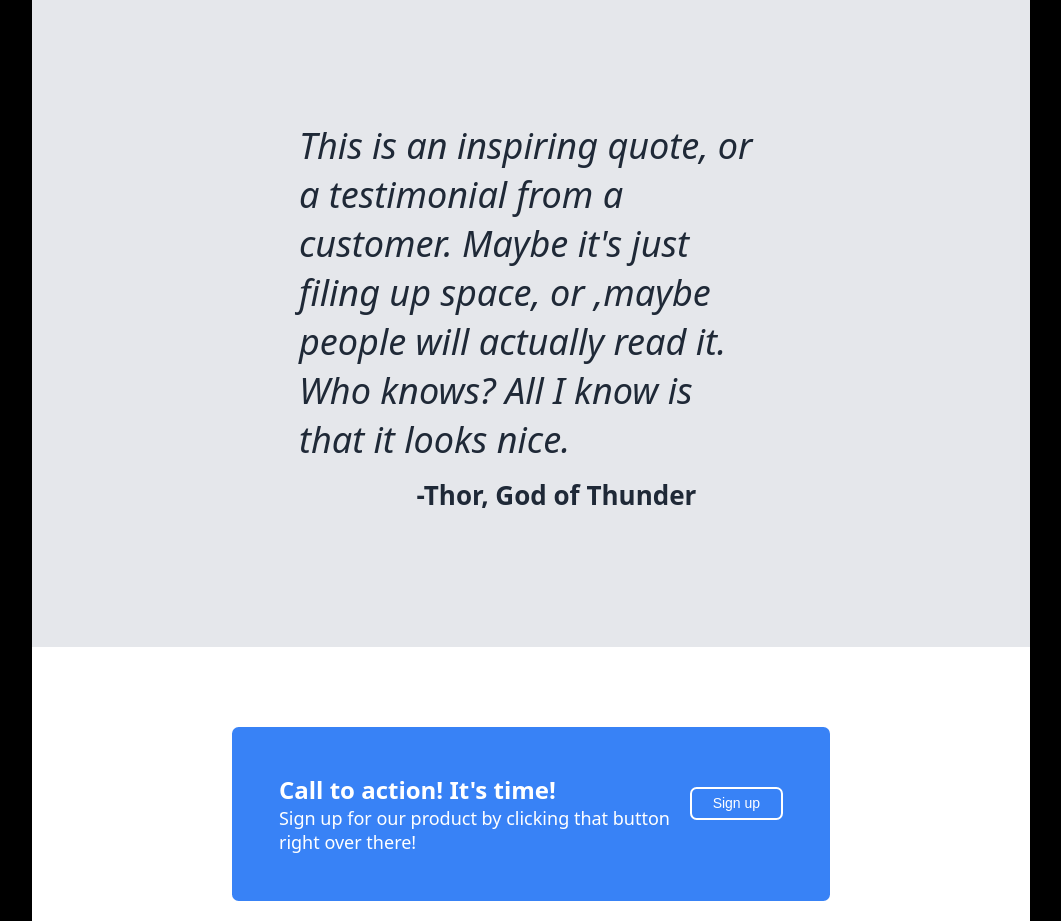
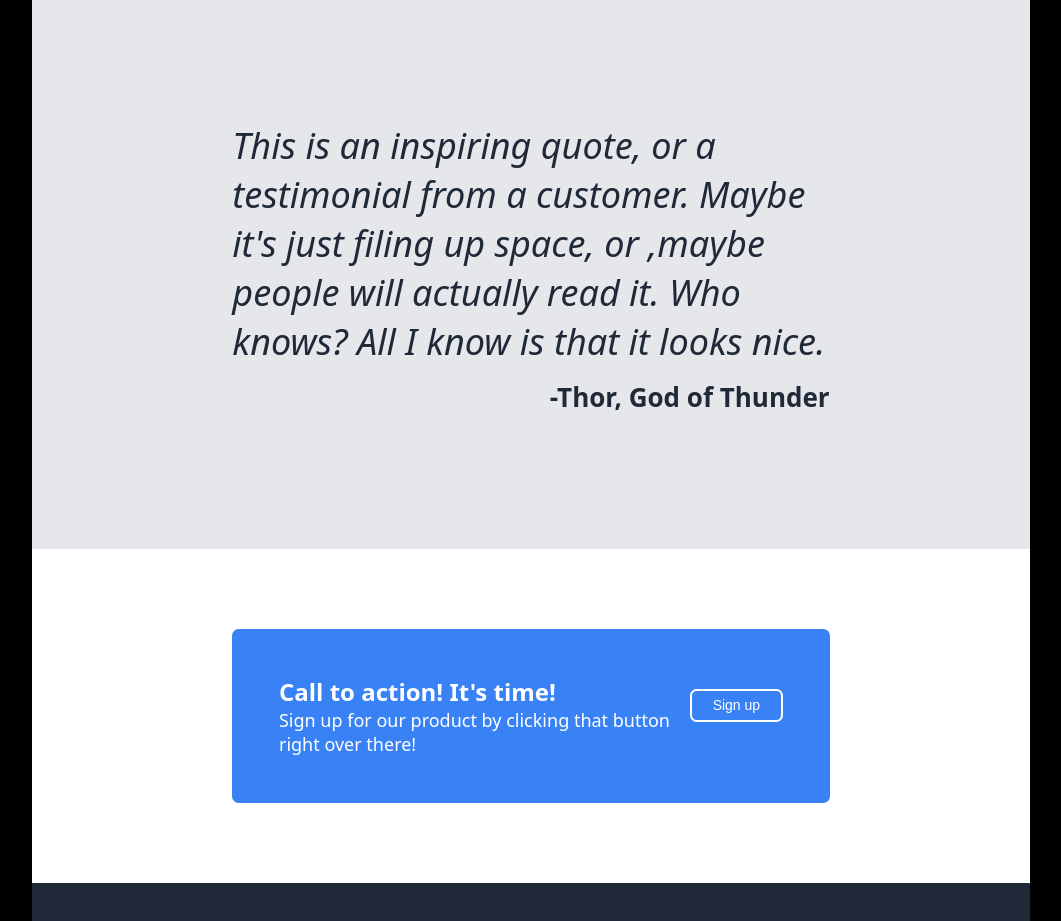
Before and after one commit to mjhartley/landing-page, a plain HTML site: page index.html in a window 1280 px wide. Shown: the part 1340-2261 px from the top of the page, without its empty margins (109-1170 px from the left). Drawn offline with Linux system fonts and the light colour scheme.

Commit message:
Tweak to quotes text

```diff
--- a/styles.css
+++ b/styles.css
@@ -166,8 +166,8 @@ body {
 
 .section3-quote
 {
-    margin-left: 200pt;
-    margin-right: 200pt;
+    margin-left: 150pt;
+    margin-right: 150pt;
     font-size: 36px;
     font-style:italic;
     font-weight: lighter;
@@ -182,7 +182,7 @@ body {
     font-weight:bold;
     color: #1F2937;
     justify-content: flex-end;
-    margin-right: 250pt;
+    margin-right: 150pt;
 }
 
 .section4-container
```
